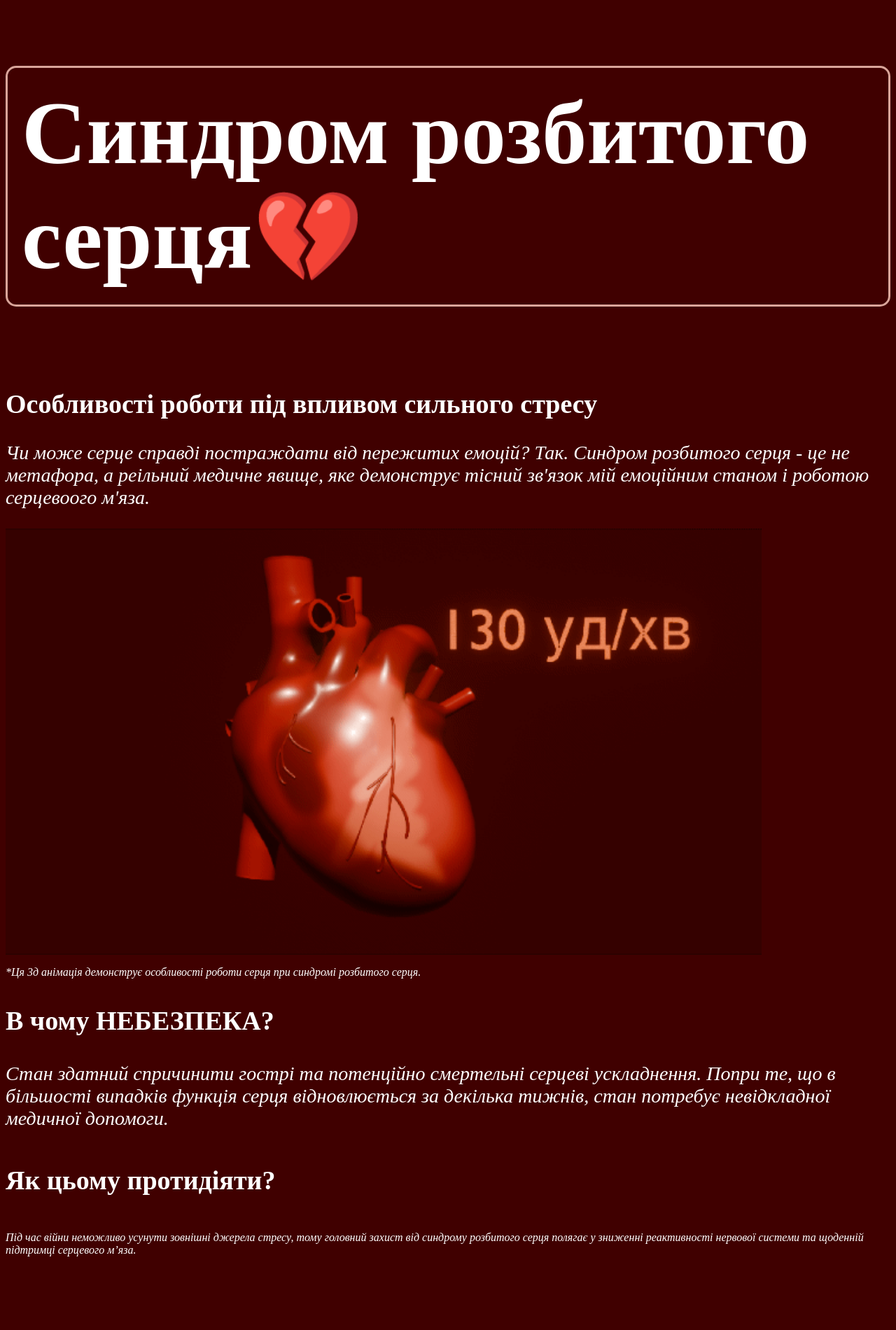
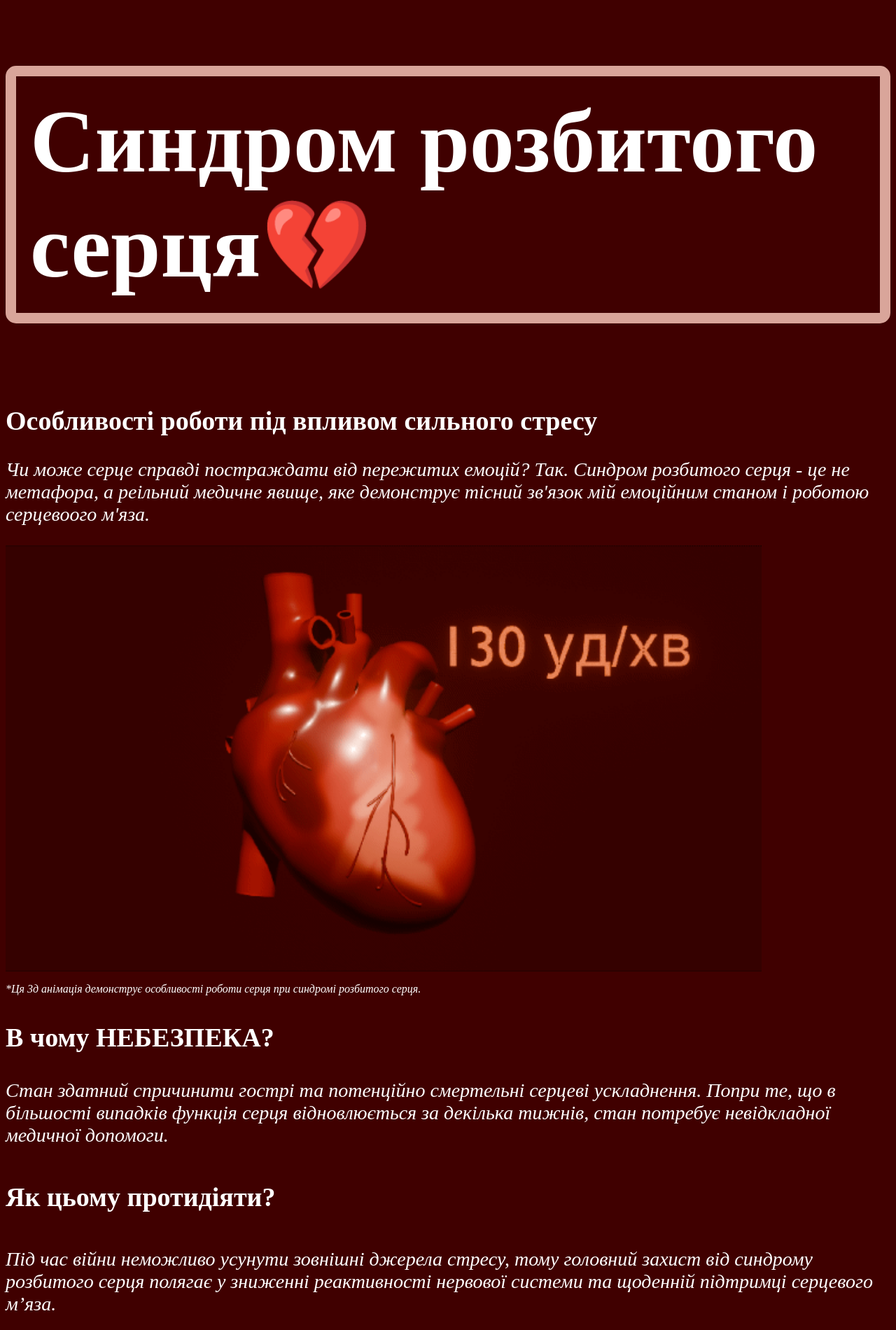
Before and after one commit to nik54-3d/uuytft26-heart_project, a plain HTML site: page index.html in a window 1280 px wide. Shown: the whole page at 70% size. Before the commit the page ends 1811 px from the top, so only its background shows below. Drawn offline with Linux system fonts and the light colour scheme.

Commit message:
Update index.html

```diff
--- a/index.html
+++ b/index.html
@@ -1,7 +1,7 @@
 <html>
 <head></head>
 <body style="background-color: #400000;">
-<h1 style="color: white; font-size: 10vw; font-weight: 300px; border: 3px solid #D9A59A; border-radius: 15px; padding: 20px; display: inline-block;">Синдром розбитого серця💔</h1>
+<h1 style="color: white; font-size: 10vw; font-weight: 300px; border: 15px solid #D9A59A; border-radius: 15px; padding: 20px; display: inline-block;">Синдром розбитого серця💔</h1>
 <h2 style="color: white; font-size: 38px;">Особливості роботи під  впливом сильного стресу</h2>
    <p style="color: white; font-size: 28px;"><i>Чи може серце справді постраждати від пережитих емоцій? Так. Синдром розбитого серця - це не метафора, а реільний медичне явище, яке демонструє тісний зв'язок мій емоційним станом і роботою серцевоого м'яза.</i></p>
 <img src="heart.gif"
@@ -11,6 +11,6 @@ style="color: white; width: 1080px">
 <h3 style="color: white; font-size: 38px;">В чому НЕБЕЗПЕКА?</h3>
       <p style="color: white; font-size: 28px;"><i>Стан здатний спричинити гострі та потенційно смертельні серцеві ускладнення. Попри те, що в більшості випадків функція серця відновлюється за декілька тижнів, стан потребує невідкладної медичної допомоги.</i></p>
    <h4 style="color: white; font-size: 38px;">Як цьому протидіяти?</h4>
-     <p style="color: white;"><i>Під час війни неможливо усунути зовнішні джерела стресу, тому головний захист від синдрому розбитого серця полягає у зниженні реактивності нервової системи та щоденній підтримці серцевого м’яза.</i></p>
+     <p style="color: white;font-size: 28px;"><i>Під час війни неможливо усунути зовнішні джерела стресу, тому головний захист від синдрому розбитого серця полягає у зниженні реактивності нервової системи та щоденній підтримці серцевого м’яза.</i></p>
 </body>
 </html>
```
